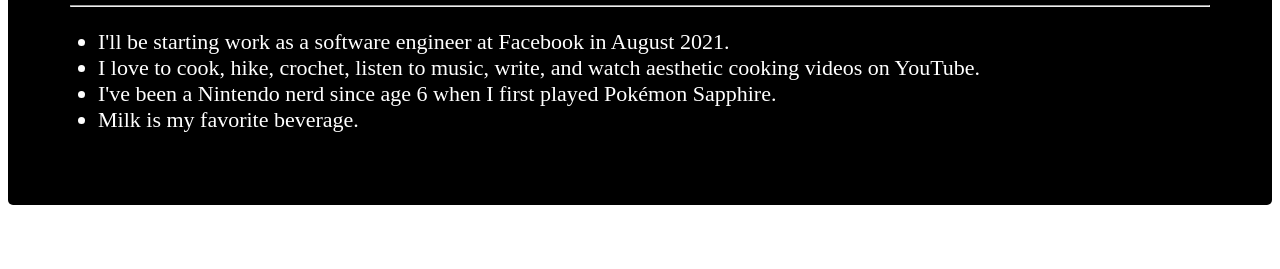
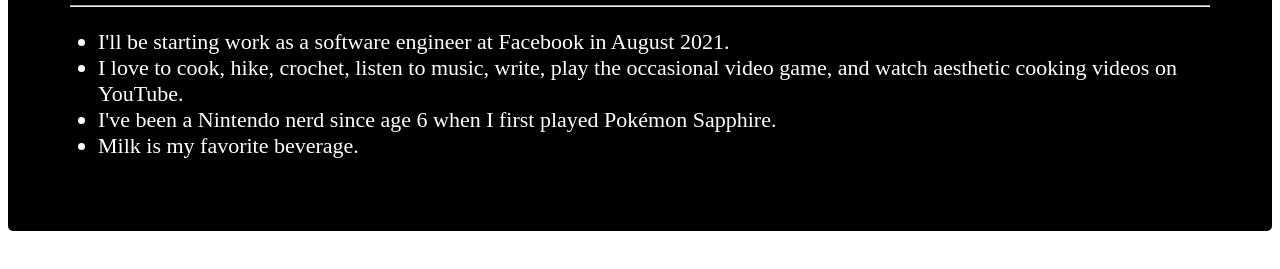
Before and after one commit to JuliaB1/JuliaB1.github.io, a Gatsby site: page /components/About in a window 1280 px wide. Shown: the part 103-372 px from the top of the page. Built offline with nearby package versions, Linux system fonts and the light colour scheme; Gatsby itself is replaced by a stand-in of ours.

Commit message:
added more to about

```diff
--- a/src/pages/components/About.js
+++ b/src/pages/components/About.js
@@ -19,10 +19,10 @@
                 About Me
             </div>
             <hr style={{ width: "90%" }} />
-            <div style={{ paddingBottom: 50, paddingLeft: 50, fontSize: 22, paddingRight: 20 }}>
+            <div style={{ paddingBottom: 50, paddingLeft: 50, fontSize: 22, paddingRight: 50 }}>
                 <ul>
                     <li>I'll be starting work as a software engineer at Facebook in August 2021.</li>
-                    <li>I love to cook, hike, crochet, listen to music, write, and watch aesthetic cooking videos on YouTube.</li>
+                    <li>I love to cook, hike, crochet, listen to music, write, play the occasional video game, and watch aesthetic cooking videos on YouTube.</li>
                     <li>I've been a Nintendo nerd since age 6 when I first played Pokémon Sapphire.</li>
                     <li>Milk is my favorite beverage.</li>
                 </ul>
```
